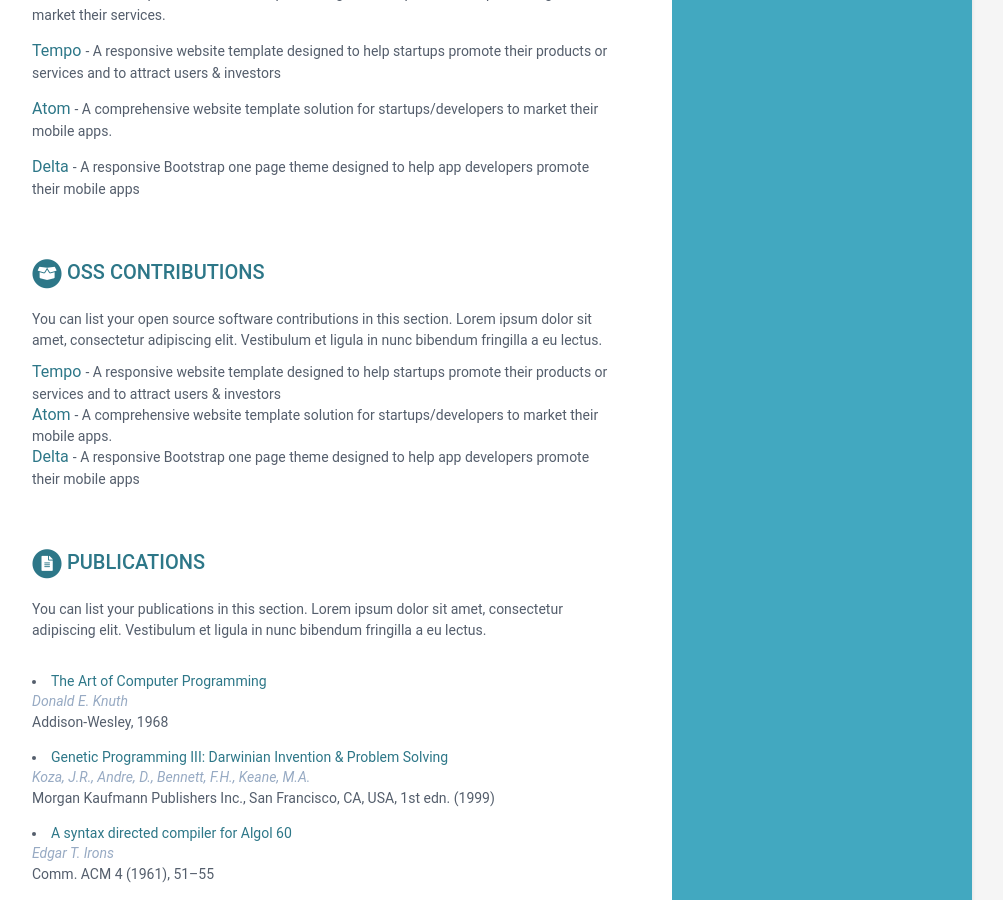
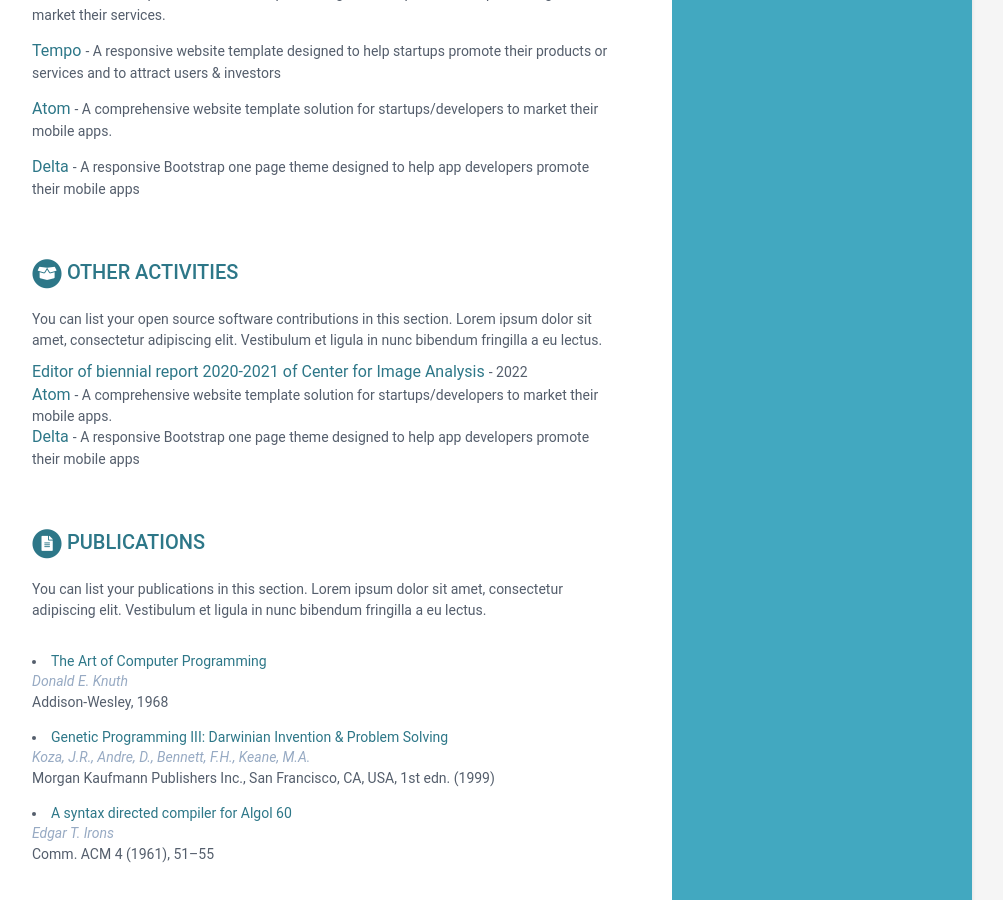
Before and after one commit to AndreaBehan/AndreaBehanova.github.io, a Jekyll site: the page built from index.html, in a window 1280 px wide and 900 px high, scrolled down 1262 px. Shown: the whole window, without its empty margins (168-1171 px from the left). Built offline with Jekyll 4.4.1, drawn with Linux system fonts in a browser that asks for light colours.

Commit message:
Update data.yml

```diff
--- a/_data/data.yml
+++ b/_data/data.yml
@@ -197,15 +197,15 @@ projects:
       #   time: "A responsive Bootstrap one page theme designed to help app developers promote their mobile apps"
 
 oss:
-    title: OSS Contributions
+    title: Other Activities
     intro: >
       You can list your open source software contributions in this
       section. Lorem ipsum dolor sit amet, consectetur adipiscing elit.
       Vestibulum et ligula in nunc bibendum fringilla a eu lectus.
     contributions:
-      - title: Tempo
-        link: "#"
-        tagline: "A responsive website template designed to help startups promote their products or services and to attract users &amp; investors"
+      - title: Editor of biennial report 2020-2021 of Center for Image Analysis
+        link: "https://www.it.uu.se/cba/files/AR2020_2021.pdf"
+        tagline: "2022"
 
       - title: Atom
         link: "#"
```
